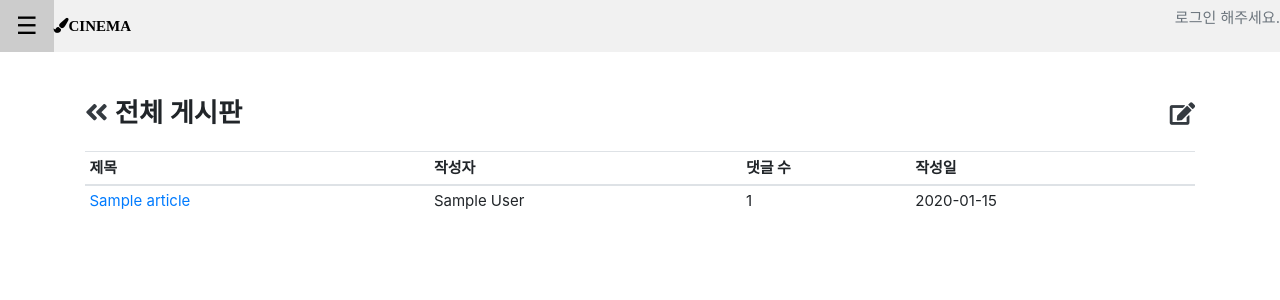
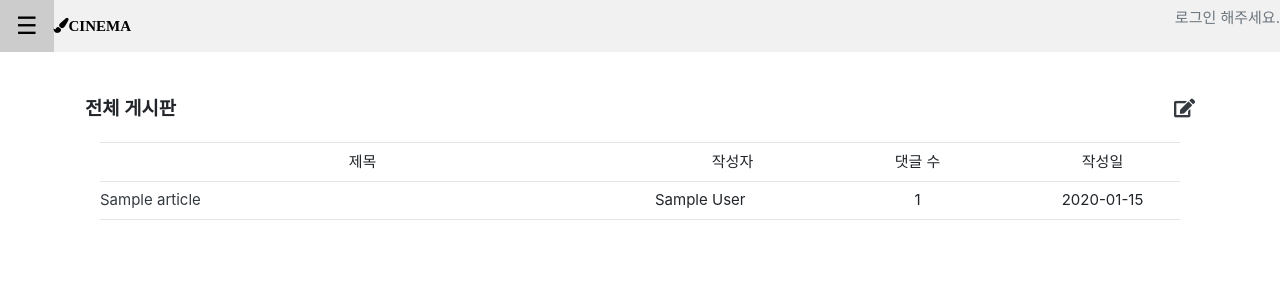
Before and after one commit to jongwoo328/final_pjt, a Django app: template community/templates/community/index.html in a window 1280 px wide. Shown: the top 300 px of the page. Run offline with Django 3.2, Linux system fonts and the light colour scheme; the template is opened without the code that fills it: most values are stand-ins (such as "Sample title", 1, 10 or a date in 2020); some libraries are stand-ins or nearby versions.

Commit message:
200612(jykim) - Update community/detail.html

```diff
--- a/community/templates/community/index.html
+++ b/community/templates/community/index.html
@@ -6,50 +6,52 @@
 
 {% block context %}
     <div class="d-flex justify-content-between">
-        <h3>
-            <a href="{%url 'community:community' %}" class="text-dark"><i class="fas fa-angle-double-left"></i></a>
+        <h5>
+            <!-- <a href="{%url 'community:community' %}" class="text-dark"><i class="fas fa-angle-double-left"></i></a> -->
             <!-- <a href="{%url 'community:community' %}" class="text-dark">커뮤니티</a> -->
             <i class="fas"> 전체 게시판 </i>
-        </h3>
+        </h5>
         <div class="align-self-center">
-            <h4>
+            <h5>
                 <!-- <i class="fas fa-search"> | </i> -->
-            <a href="{% url 'community:create_article' %}" class="text-dark"><i class="fas fa-edit"></i></a></h4>
+            <a href="{% url 'community:create_article' %}" class="text-dark"><i class="fas fa-edit"></i></a></h5>
         </div>
 
     </div>
 
-    <div class="table-responsive-lg ">
-    <table class="table table-sm mt-3">
-        <thead>
-            <tr>
-                <th scope="col-6">제목</th>
-                <th scope="col">작성자</th>
-                <th scope="col">댓글 수</th>
-                <th scope="col">작성일</th>
-            </tr>
-        </thead>
+    <div class="container mt-3">
+        <hr class="my-2">
+        <div class="row" >
+            <div class="col-6 text-center">제목</div>
+            <div class="col-2 text-center">작성자</div>
+            <div class="col-2 text-center">댓글 수</div>
+            <div class="col-2 text-center">작성일</div>
+        </div>
+        <hr class="my-2">
         <tbody>
             {% for article in page_obj %}
-            <tr>
-                <td>
-                    <a href="{% url 'community:detail' article.pk %}">{{article.title}}</a>
-                </td>
-                <td>{{ article.author }}</td>
-                <td>{{ article.comment_set|length }}</td>
-                <td>
-                    {% if article.created_at|date:"Y-m-d" == nowDate %}
-                        {{ article.created_at | date:"H:i" }}
-                    {% else %}
-                        {{ article.created_at | date:"Y-m-d" }}
-                    {% endif %}
-                    </td>
+                <div class="row">
+                    <div class="col-6">
+                        <a href="{% url 'community:detail' article.pk %}" class="text-dark">{{article.title}}</a>
+                    </div>
+                    <div class="col-2">{{ article.author }}</div>
+                    <div class="col-2 text-center">{{ article.comment_set|length }}</div>
+                    <div class="col-2 text-center">
+                        <!-- 오늘 날짜면 시간만 / 아니면 날짜 출력 -->
+                        {% if article.created_at|date:"Y-m-d" == nowDate %}
+                            {{ article.created_at | date:"H:i" }}
+                        {% else %}
+                            {{ article.created_at | date:"Y-m-d" }}
+                        {% endif %}
+                        </div>
+                </div>
+                <hr class="my-2">
 
-            </tr>
             {% endfor %}
         </tbody>
     </table>
 </div>
-
+    <div class="d-flex justify-content-center">
     {% bootstrap_paginate page_obj range=10 show_prev_next="false" show_first_last="true" %}
+    </div>
 {% endblock %}
--- a/community/views.py
+++ b/community/views.py
@@ -39,10 +39,14 @@ def create_article(request):
 @login_required
 def detail(request, article_pk):
     article = get_object_or_404(Article, pk=article_pk)
+    comments = article.comment_set.order_by('-pk')
+    nowDate = datetime.datetime.now().strftime('%Y-%m-%d')
     form = CommentForm()
     context = {
         'form': form,
         'article': article,
+        'comments' : comments,
+        'nowDate': nowDate,
     }
     return render(request, 'community/detail.html', context)
 
```
Also changed, not shown: community/templates/community/detail.html (+54 -2 lines).
